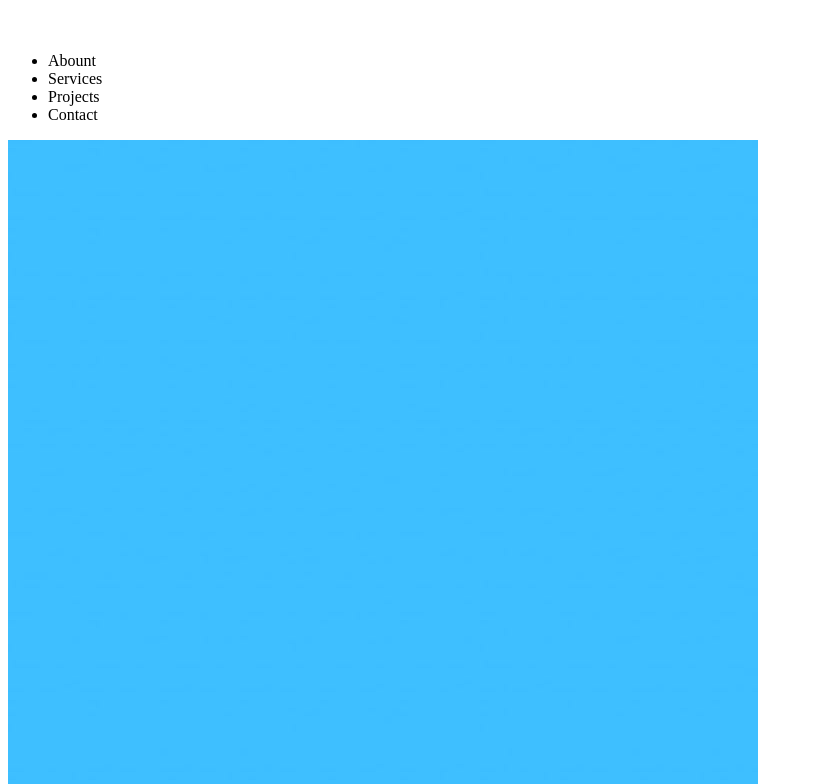
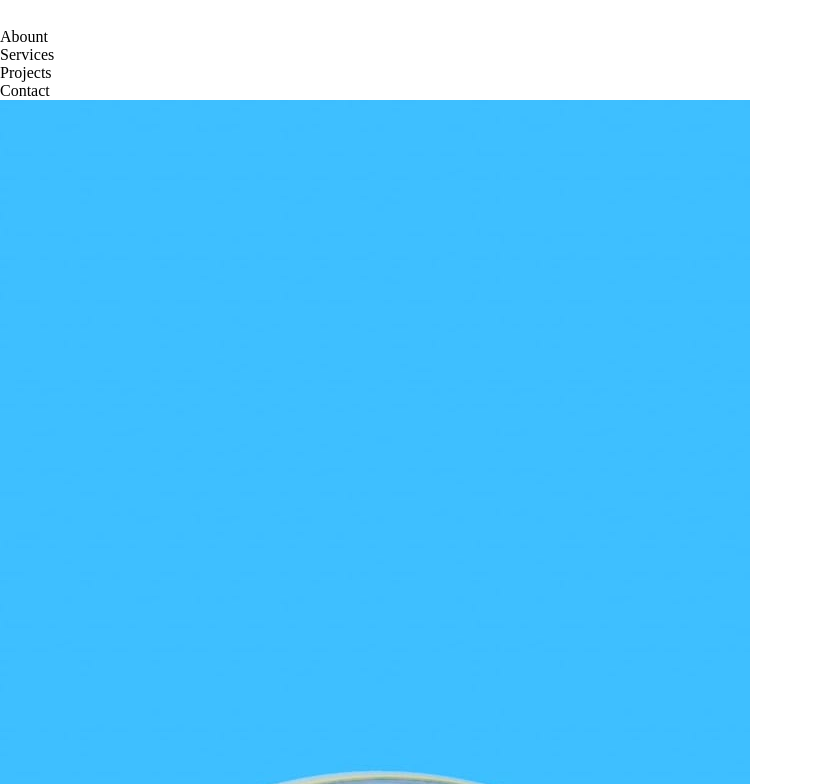
Before and after one commit to kujerocoding/sunnyside-agency-landing-page, a React (Vite) app: page / in a window 1280 px wide. Shown: the top 784 px of the page, without its empty margins (0-821 px from the left). Built offline with nearby package versions, Linux system fonts and the light colour scheme.

Commit message:
Add css variables and reset config

```diff
--- a/src/App.css
+++ b/src/App.css
@@ -0,0 +1,23 @@
+@import url('https://fonts.googleapis.com/css2?family=Barlow:wght@600&display=swap');
+@import url('https://fonts.googleapis.com/css2?family=Fraunces:opsz,wght@9..144,700;9..144,900&display=swap');
+
+:root{
+    --FFPRIMARY: 'Barlow', sans-serif;
+    --FFSECONDARY: 'Fraunces', serif;
+    --FS: 18px;
+    --SOFTRED: hsl(7, 99%, 70%);
+    --YELLOW: hsl(51, 100%, 49%);
+    --DARKCYAN: hsl(167, 40%, 24%);
+    --DARKBLUE:  hsl(198, 62%, 26%);
+    --MODERATECYAN: hsl(168, 34%, 41%);
+    --VERYDARKBLUE: hsl(212, 27%, 19%);
+    --VERYDARKGRAYISHBLUE: hsl(213, 9%, 39%);
+    --DARKGRAYISHBLUE: hsl(232, 10%, 55%);
+    --GRAYISHBLUE: hsl(210, 4%, 67%);
+}
+
+*, *::before, *::after{
+    box-sizing: border-box;
+    margin: 0;
+    padding: 0;
+}
--- a/src/App.jsx
+++ b/src/App.jsx
@@ -4,6 +4,7 @@ import Navbar from './components/Navbar'
 import Main from './components/Main'
 import Footer from './components/Footer'
 import Testimonials from './components/Testimonials'
+import './App.css'
 
 const App = () => {
   return (
```
